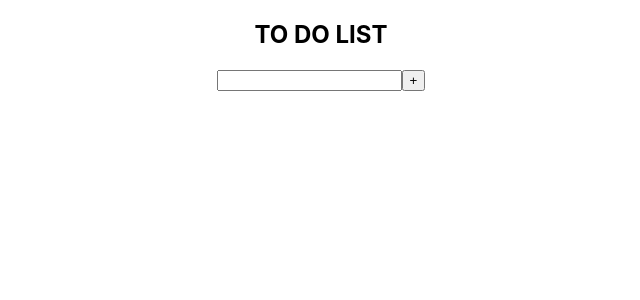
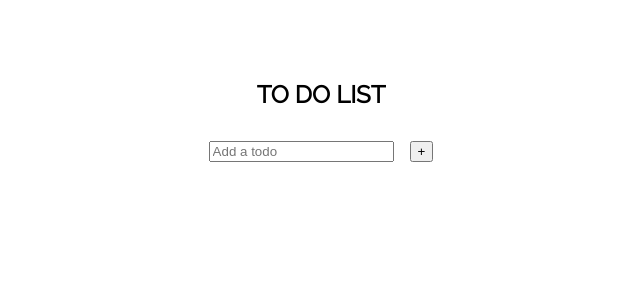
Before and after one commit to irisjyuan/to-do-list, a React (Create React App) app: page / in a window 1280 px wide. Shown: the top 300 px of the page, without its empty margins (319-959 px from the left). Built offline with nearby package versions, Linux system fonts and the light colour scheme.

Commit message:
added checkboxes and basic css

```diff
--- a/package.json
+++ b/package.json
@@ -3,9 +3,13 @@
   "version": "0.1.0",
   "private": true,
   "dependencies": {
+    "@emotion/react": "^11.8.2",
+    "@emotion/styled": "^11.8.1",
+    "@mui/material": "^5.5.2",
     "@testing-library/jest-dom": "^5.16.2",
     "@testing-library/react": "^12.1.4",
     "@testing-library/user-event": "^13.5.0",
+    "bootstrap": "^5.1.3",
     "react": "^17.0.2",
     "react-dom": "^17.0.2",
     "react-scripts": "5.0.0",
--- a/src/App.js
+++ b/src/App.js
@@ -4,7 +4,7 @@ import List from './List';
 export function App() {
   return (
     <div className="App">
-      <h2>TO DO LIST</h2>
+      <h2 style={{marginTop: "5rem", marginBottom: "2rem" }}>TO DO LIST</h2>
       <List monkey="horse" gu="po" />
     </div>
   );
--- /dev/null
+++ b/src/List.css
@@ -0,0 +1,6 @@
+.input-container {
+  margin-top: 1rem;
+}
+.input-button {
+  margin-left: 1rem;
+}
--- a/src/List.js
+++ b/src/List.js
@@ -1,5 +1,7 @@
 import React from 'react';
 import ListItem from './ListItem';
+
+import './List.css';
 
 class List extends React.Component {
   constructor(props) {
@@ -29,8 +31,14 @@ class List extends React.Component {
         {this.state.arr.map((item, index) => (
           <ListItem key={index} item={item}></ListItem>
         ))}
-        <input onChange={this.getBall} value={this.state.newListInput}></input>
-        <button onClick={this.onClick}>+</button>
+        <div className='input-container'>
+          <input
+            onChange={this.getBall}
+            value={this.state.newListInput}
+            placeholder="Add a todo"
+          ></input>
+          <button className='input-button' onClick={this.onClick}>+</button>
+        </div>
       </div>
     );
   }
--- a/src/ListItem.js
+++ b/src/ListItem.js
@@ -1,7 +1,13 @@
 import React from 'react';
+import Checkbox from '@mui/material/Checkbox';
 
 var ListItem = (props) => {
-  return <div>{props.item}</div>;
+  return (
+    <div>
+      <Checkbox />
+      {props.item}
+    </div>
+  );
 };
 
 export default ListItem;
--- a/src/index.css
+++ b/src/index.css
@@ -1,8 +1,8 @@
+@import url('https://fonts.googleapis.com/css2?family=Raleway&display=swap');
+
 body {
   margin: 0;
-  font-family: -apple-system, BlinkMacSystemFont, 'Segoe UI', 'Roboto', 'Oxygen',
-    'Ubuntu', 'Cantarell', 'Fira Sans', 'Droid Sans', 'Helvetica Neue',
-    sans-serif;
+  font-family: 'Raleway', sans-serif;
   -webkit-font-smoothing: antialiased;
   -moz-osx-font-smoothing: grayscale;
 }
```
Also changed, not shown: 1 other file (tests, documents, lock files or other folders).
